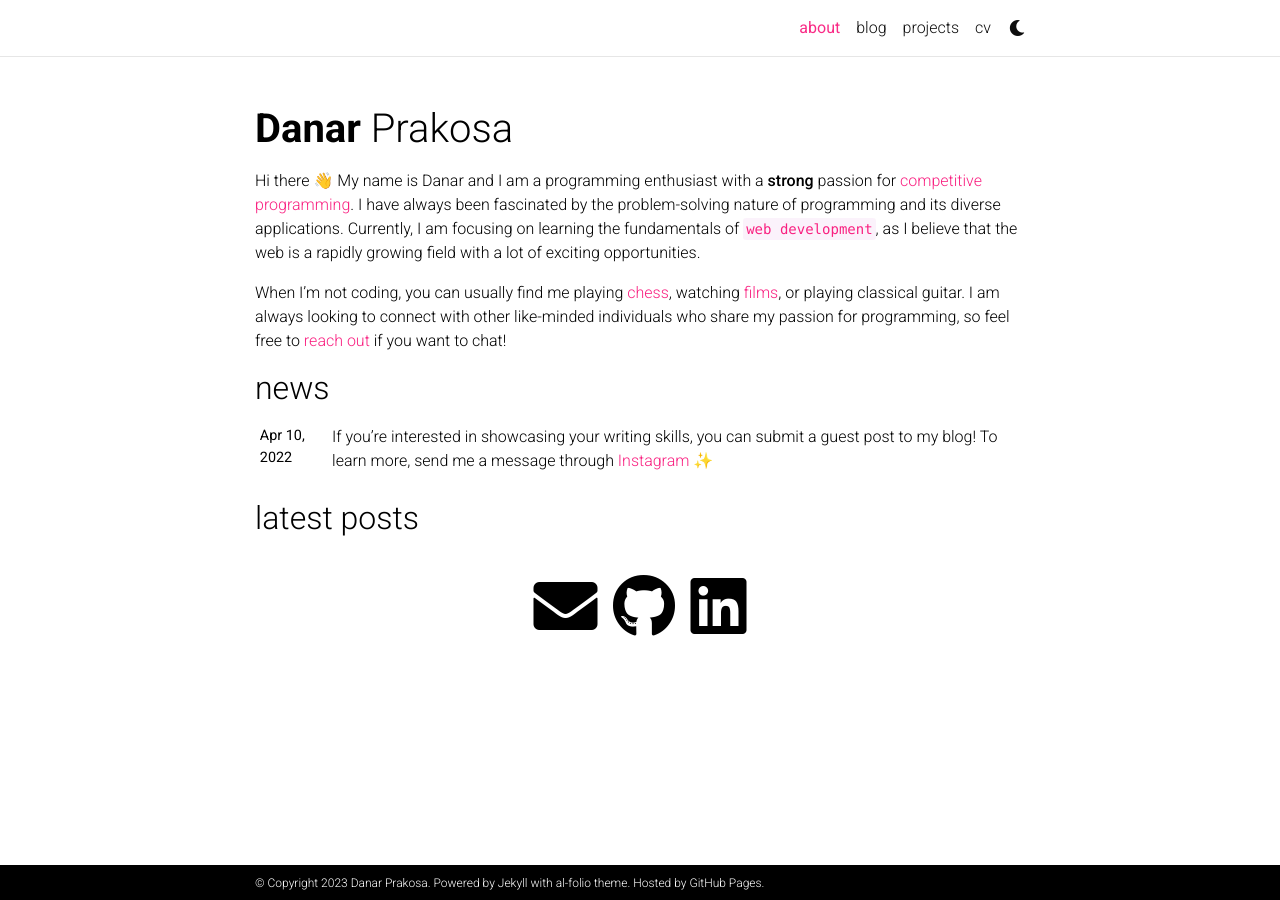
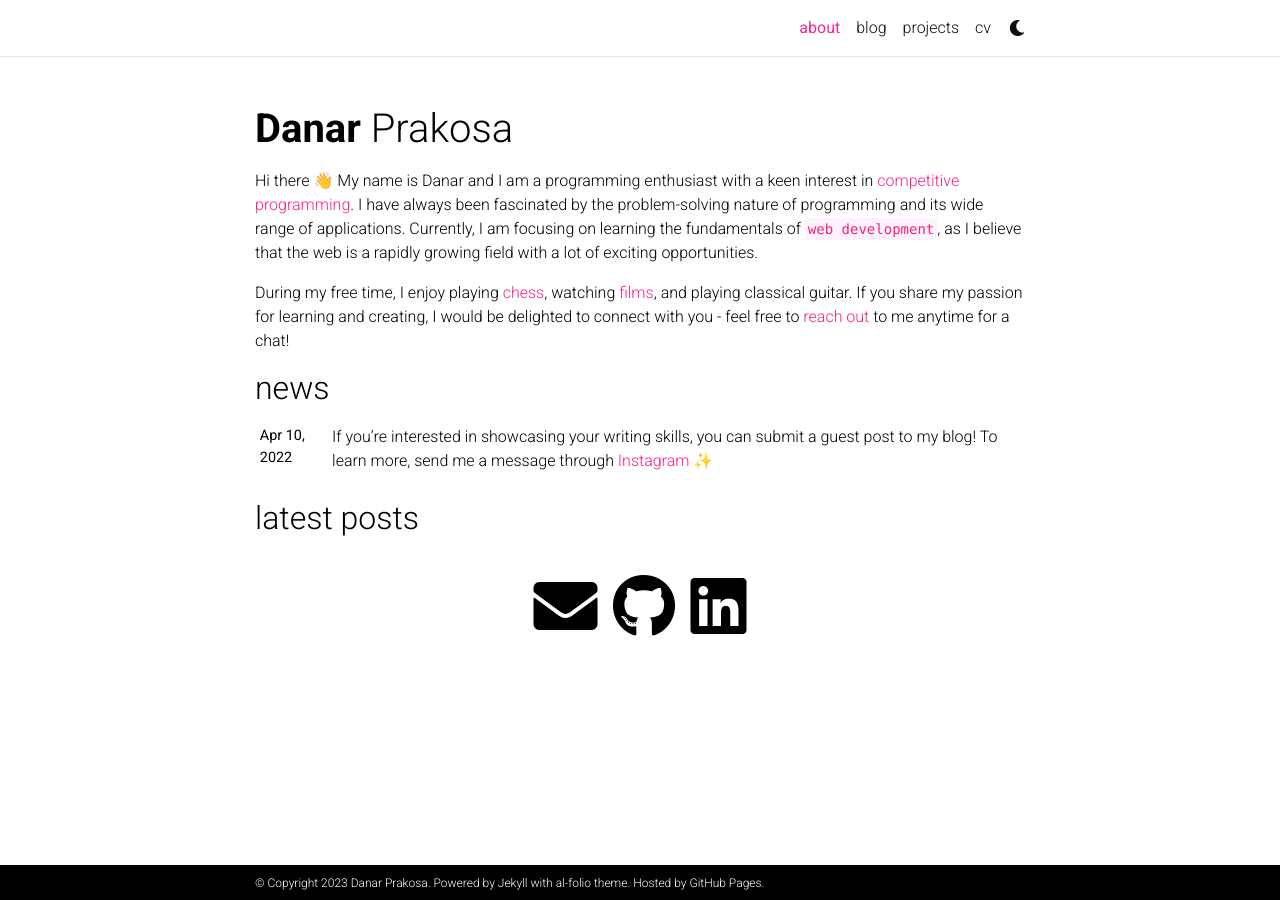
Before and after one commit to dprakosa/dprakosa.github.io, a Jekyll site: the page built from _pages/about.md, in a window 1280 px wide. Built offline with Jekyll 4.4.1, drawn with Linux system fonts in a browser that asks for light colours; emoji names are drawn with the system emoji font; comment, search, counter and statistics services are not loaded; a style sheet for code colours, icons or effects is not loaded.

Commit message:
small changes

```diff
--- a/_pages/about.md
+++ b/_pages/about.md
@@ -16,6 +16,6 @@ selected_papers: # includes a list of papers marked as "selected={true}"
 social: true  # includes social icons at the bottom of the page
 ---
 
-Hi there :wave: My name is Danar and I am a programming enthusiast with a **strong** passion for [competitive](https://codeforces.com/profile/qualia) [programming](https://atcoder.jp/users/qualia). I have always been fascinated by the problem-solving nature of programming and its diverse applications. Currently, I am focusing on learning the fundamentals of `web development`, as I believe that the web is a rapidly growing field with a lot of exciting opportunities.
+Hi there :wave: My name is Danar and I am a programming enthusiast with a keen interest in [competitive](https://codeforces.com/profile/qualia) [programming](https://atcoder.jp/users/qualia). I have always been fascinated by the problem-solving nature of programming and its wide range of applications. Currently, I am focusing on learning the fundamentals of `web development`, as I believe that the web is a rapidly growing field with a lot of exciting opportunities.
 
-When I'm not coding, you can usually find me playing [chess](https://www.chess.com/member/dsupathcompression), watching [films](https://boxd.it/clhUG), or playing classical guitar. I am always looking to connect with other like-minded individuals who share my passion for programming, so feel free to [reach out](https://www.instagram.com/dnr_pra/) if you want to chat!
+During my free time, I enjoy playing [chess](https://www.chess.com/member/dsupathcompression), watching [films](https://boxd.it/clhUG), and playing classical guitar. If you share my passion for learning and creating, I would be delighted to connect with you - feel free to [reach out](https://www.instagram.com/dnr_pra/) to me anytime for a chat!
```
